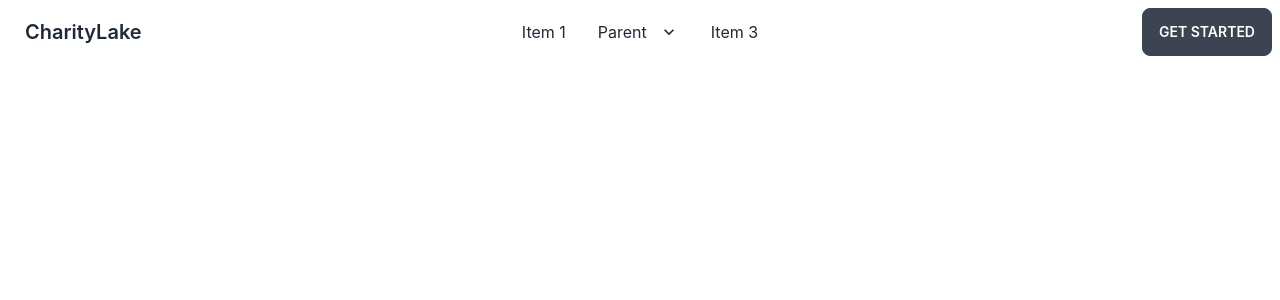
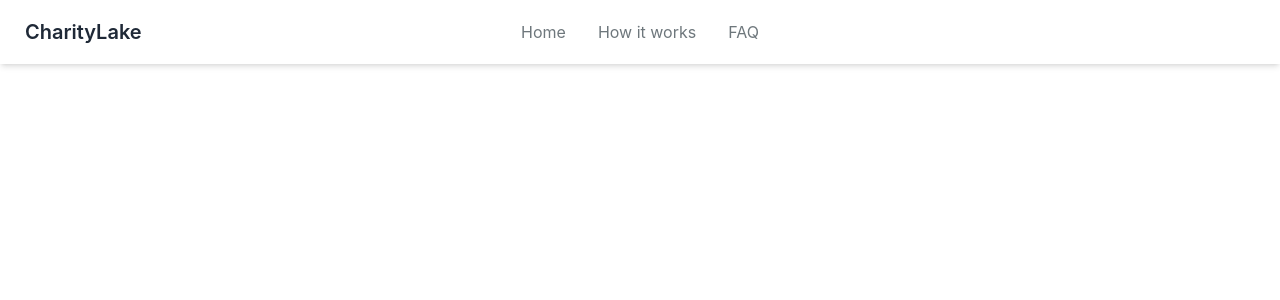
Before and after one commit to CarboxyDev/CharityLake, a Next.js app: page / in a window 1280 px wide. Shown: the top 300 px of the page. Built offline with nearby package versions, Linux system fonts and the light colour scheme; a web font is replaced by a local one.

Commit message:
Add Navbar

```diff
--- a/src/components/Navbar.tsx
+++ b/src/components/Navbar.tsx
@@ -1,10 +1,12 @@
+import Link from "next/link";
+
 const Navbar = () => {
   return (
     <>
-      <div className="dui-navbar bg-base-100">
-        <div className="dui-navbar-start">
-          <div className="dui-dropdown">
-            <label tabIndex={0} className="dui-btn dui-btn-ghost lg:hidden">
+      <div className="navbar bg-base-100 shadow-md">
+        <div className="navbar-start">
+          <div className="dropdown">
+            <label tabIndex={0} className="btn btn-ghost lg:hidden">
               <svg
                 xmlns="http://www.w3.org/2000/svg"
                 className="h-5 w-5"
@@ -22,76 +24,42 @@ const Navbar = () => {
             </label>
             <ul
               tabIndex={0}
-              className="dui-menu dui-menu-compact dui-dropdown-content mt-3 p-2 shadow bg-base-100 rounded-box w-52"
+              className="menu menu-compact dropdown-content mt-3 p-2 shadow bg-base-100 rounded-box w-52"
             >
               <li>
-                <a>Item 1</a>
+                <a>Home</a>
               </li>
               <li tabIndex={0}>
-                <a className="justify-between">
-                  Parent
-                  <svg
-                    className="fill-current"
-                    xmlns="http://www.w3.org/2000/svg"
-                    width="24"
-                    height="24"
-                    viewBox="0 0 24 24"
-                  >
-                    <path d="M8.59,16.58L13.17,12L8.59,7.41L10,6L16,12L10,18L8.59,16.58Z" />
-                  </svg>
-                </a>
-                <ul className="p-2">
-                  <li>
-                    <a>Submenu 1</a>
-                  </li>
-                  <li>
-                    <a>Submenu 2</a>
-                  </li>
-                </ul>
+                <a className="justify-between">How it works</a>
               </li>
               <li>
-                <a>Item 3</a>
+                <a>FAQ</a>
               </li>
             </ul>
           </div>
-          <a className="dui-btn dui-btn-ghost normal-case text-xl">CharityLake</a>
+          <a className="btn btn-ghost text-gradient normal-case text-xl">
+            CharityLake
+          </a>
         </div>
-        <div className="dui-navbar-center hidden lg:flex">
-          <ul className="dui-menu dui-menu-horizontal p-0">
+        <div className="navbar-center hidden lg:flex">
+          <ul className="menu menu-horizontal p-0 text-[#6e777c]">
             <li>
-              <a>Item 1</a>
+              <Link href="/" className="">
+                Home
+              </Link>
             </li>
             <li tabIndex={0}>
-              <a>
-                Parent
-                <svg
-                  className="fill-current"
-                  xmlns="http://www.w3.org/2000/svg"
-                  width="20"
-                  height="20"
-                  viewBox="0 0 24 24"
-                >
-                  <path d="M7.41,8.58L12,13.17L16.59,8.58L18,10L12,16L6,10L7.41,8.58Z" />
-                </svg>
-              </a>
-              <ul className="p-2">
-                <li>
-                  <a>Submenu 1</a>
-                </li>
-                <li>
-                  <a>Submenu 2</a>
-                </li>
-              </ul>
+              <Link href="#how-it-works" scroll={false}>
+                How it works
+              </Link>
             </li>
             <li>
-              <a>Item 3</a>
+              <a>FAQ</a>
             </li>
           </ul>
         </div>
-        <div className="dui-navbar-end">
-          <a className="dui-btn">Get started</a>
-        </div>
-      </div>
+        <div className="navbar-end"></div>
+      </div>{" "}
     </>
   );
 };
--- a/tailwind.config.js
+++ b/tailwind.config.js
@@ -13,6 +13,5 @@ module.exports = {
   plugins: [require("daisyui")],
   daisyui: {
     themes: false,
-    prefix: "dui-",
   },
 };
```
